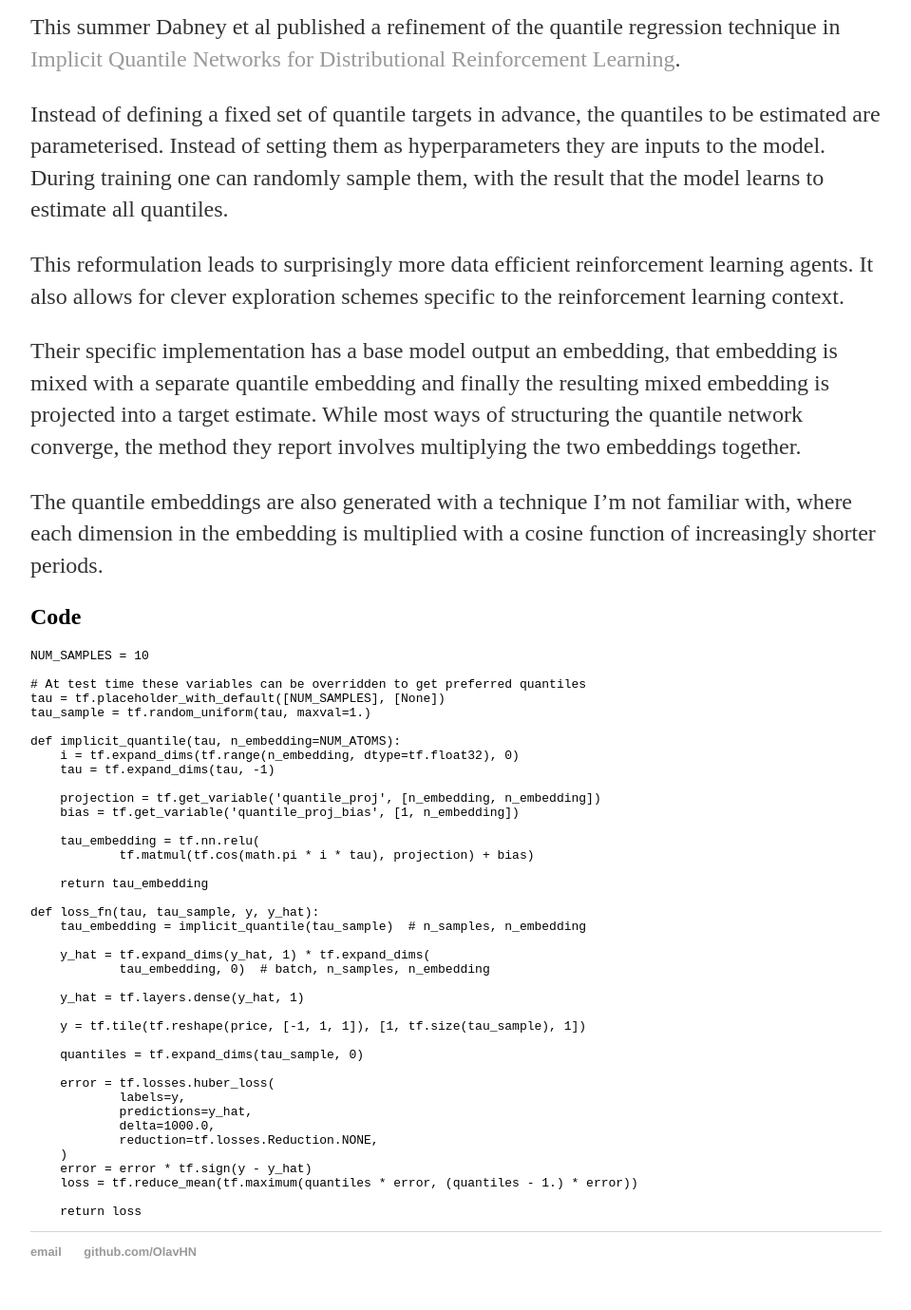
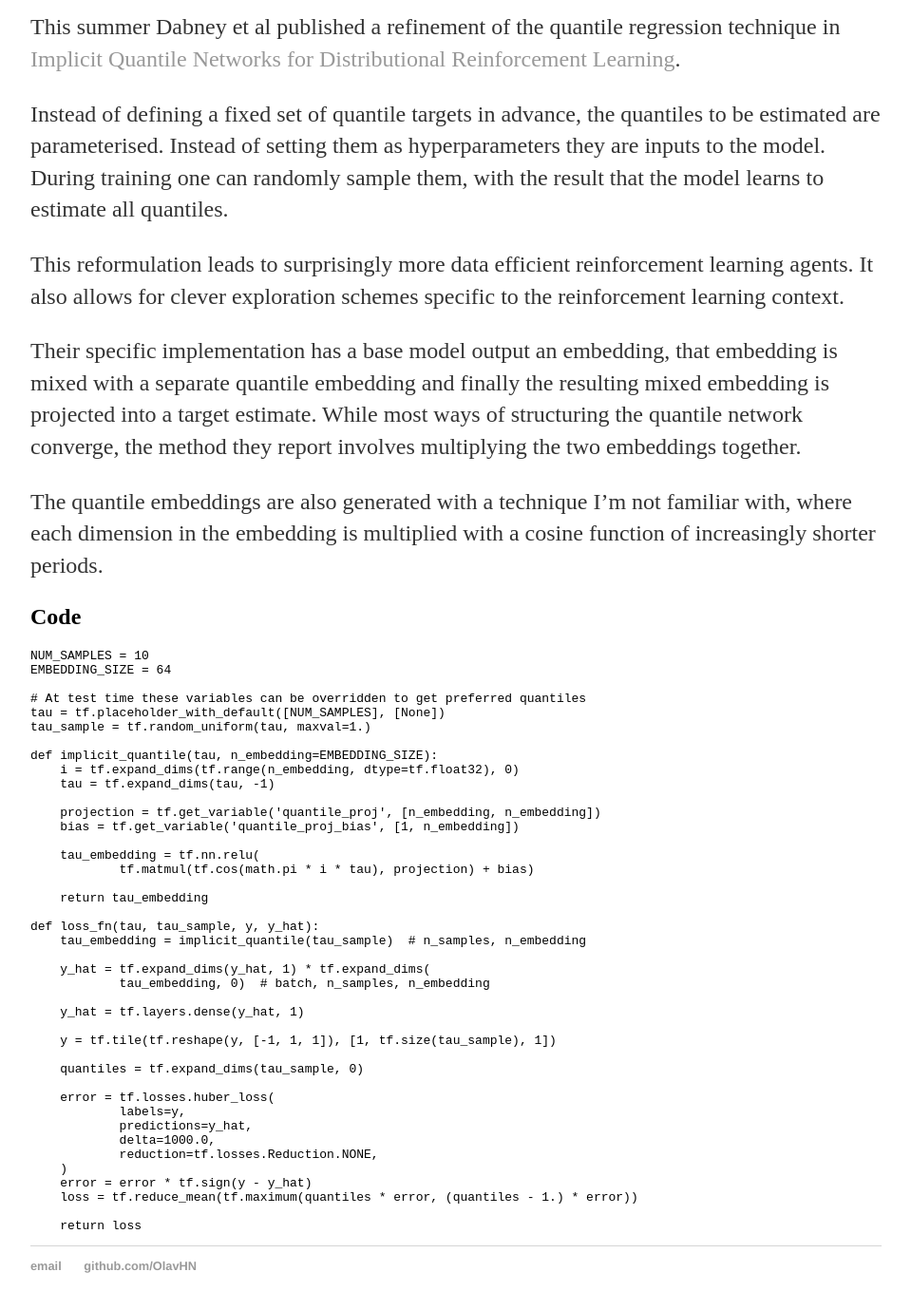
Before and after one commit to OlavHN/olavhn.github.io, a Jekyll site: the page built from _posts/2018-09-20-quantile-loss.md, in a window 1280 px wide and 1400 px high, scrolled down 3541 px. Shown: the top 1379 px of the window at 95% size, without its empty margins (160-1119 px from the left). Built offline with Jekyll 4.4.1, drawn with Linux system fonts in a browser that asks for light colours; some of the changed text lies outside the part shown.

Commit message:
Leftover artifacts from price code

````diff
--- a/_posts/2018-09-20-quantile-loss.md
+++ b/_posts/2018-09-20-quantile-loss.md
@@ -85,7 +85,7 @@
 y = tf.placeholder([None, 1], tf.float32)
 
 def loss_fn(y, y_hat):
-    y = tf.tile(tf.reshape(price, [-1, 1]), [1, NUM_TARGETS])
+    y = tf.tile(tf.reshape(y, [-1, 1]), [1, NUM_TARGETS])
 
     quantiles = tf.reshape(tf.linspace(.05, .95, NUM_TARGETS), [1, -1])
     error = tf.losses.huber_loss(
@@ -116,12 +116,13 @@
 ## Code
 ```
 NUM_SAMPLES = 10
+EMBEDDING_SIZE = 64
 
 # At test time these variables can be overridden to get preferred quantiles
 tau = tf.placeholder_with_default([NUM_SAMPLES], [None])
 tau_sample = tf.random_uniform(tau, maxval=1.)
 
-def implicit_quantile(tau, n_embedding=NUM_ATOMS):
+def implicit_quantile(tau, n_embedding=EMBEDDING_SIZE):
     i = tf.expand_dims(tf.range(n_embedding, dtype=tf.float32), 0)
     tau = tf.expand_dims(tau, -1)
 
@@ -141,7 +142,7 @@
 
     y_hat = tf.layers.dense(y_hat, 1)
 
-    y = tf.tile(tf.reshape(price, [-1, 1, 1]), [1, tf.size(tau_sample), 1])
+    y = tf.tile(tf.reshape(y, [-1, 1, 1]), [1, tf.size(tau_sample), 1])
 
     quantiles = tf.expand_dims(tau_sample, 0)
 
````
